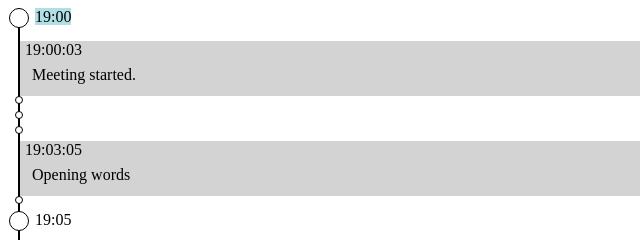
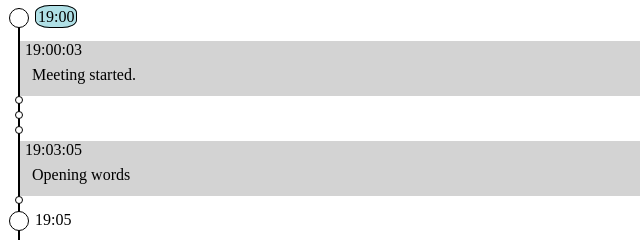
Before and after one commit to RyanFrantz/timeline-exploration, a plain HTML site: page index.html in a window 1280 px wide. In both pictures the pointer is over the element 336 px from the left and 24 px from the top of the page. Shown: the top 240 px of the page, 0-640 px from the left. Drawn offline with Linux system fonts and the light colour scheme.

Commit message:
Minor style updates.

```diff
--- a/style.css
+++ b/style.css
@@ -1,3 +1,7 @@
+button {
+  cursor: pointer;
+}
+
 #agenda,
 .notes {
   display: flex;
@@ -51,6 +55,10 @@
 .time-tick:hover::after {
   content: attr(data-time);
   background: powderblue;
+  cursor: pointer;
+  border: 1px solid;
+  padding: 2px;
+  border-radius: 35%;
 }
 
 .note-detail {
```
